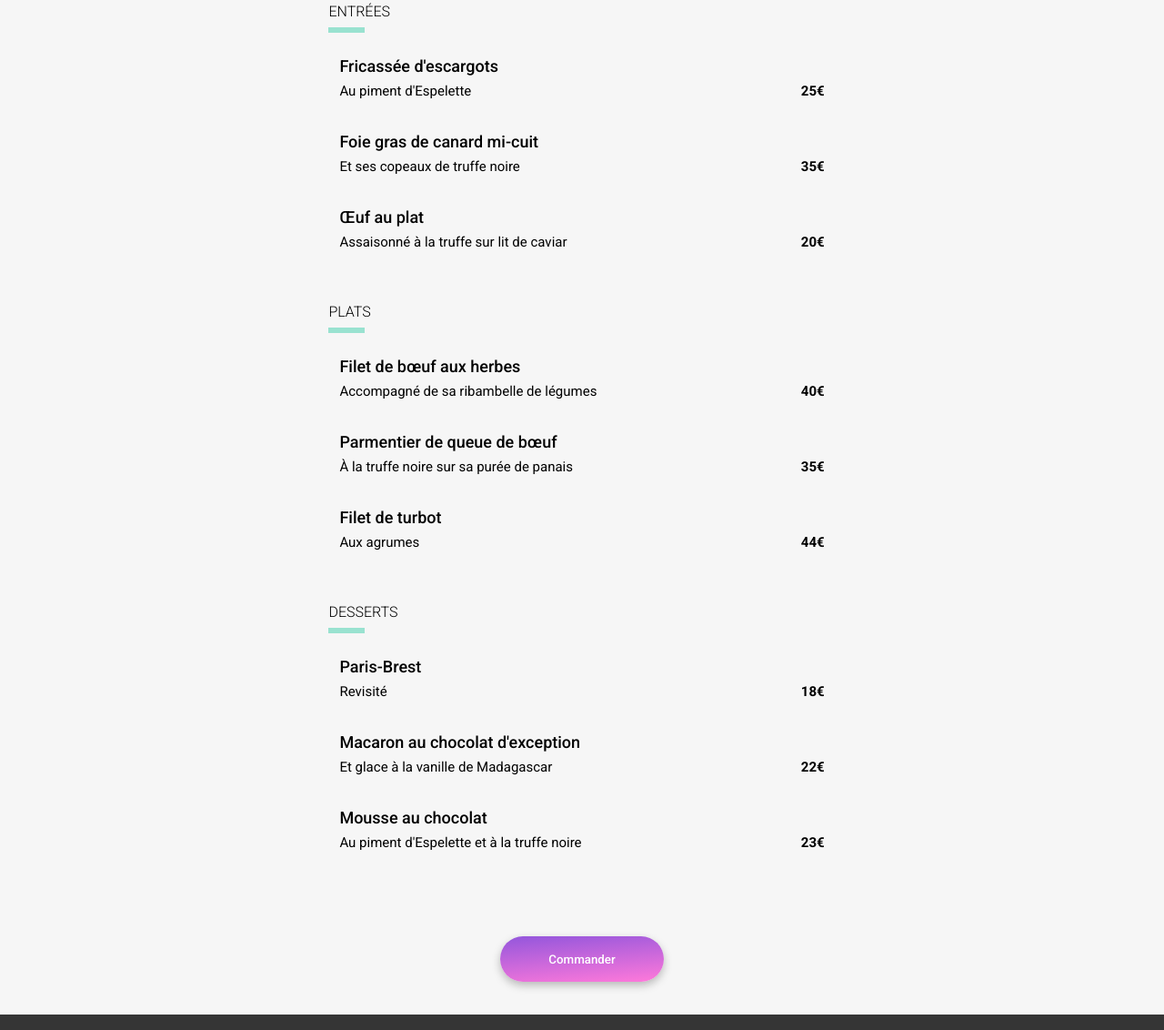
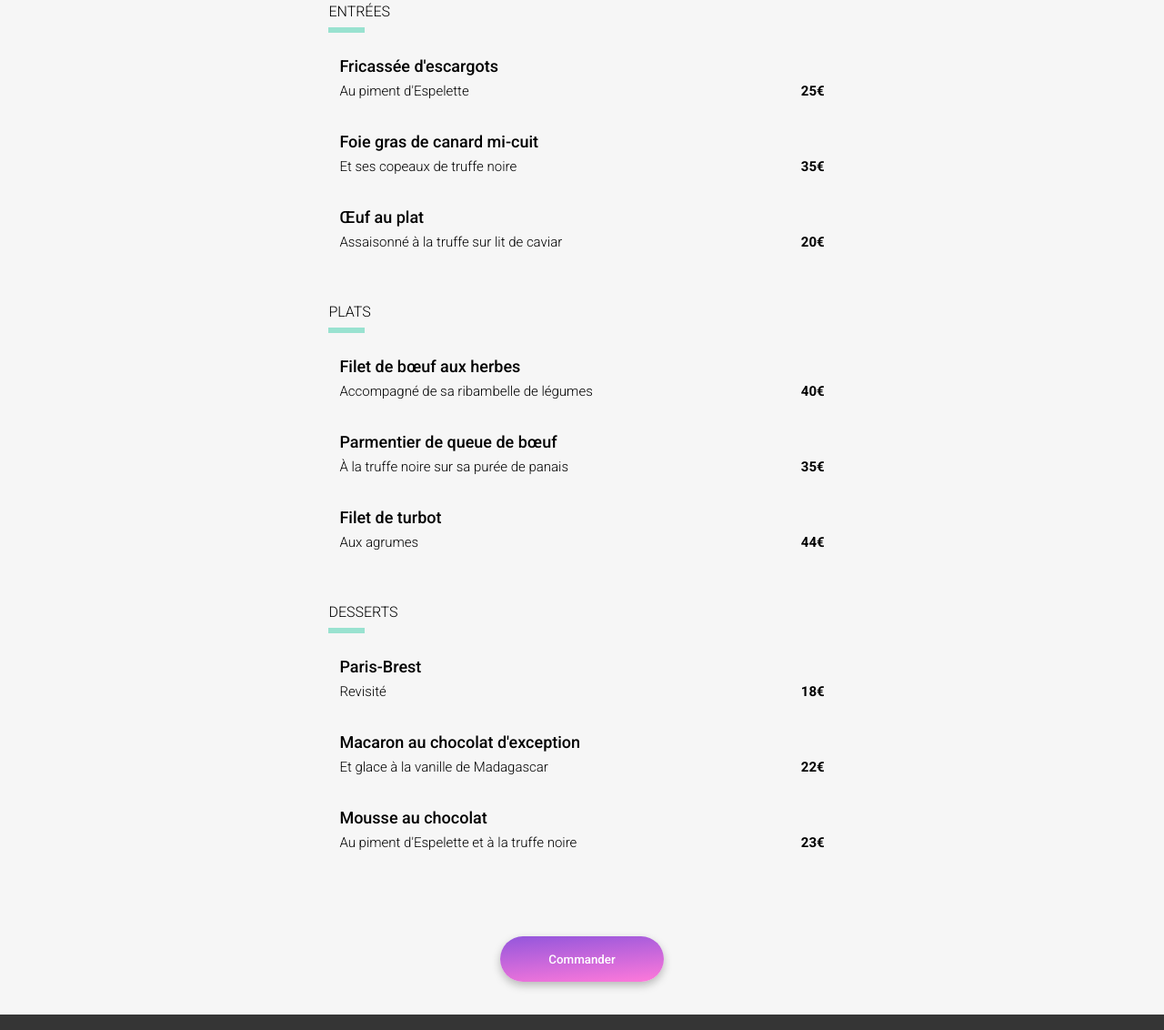
Before and after one commit to gulliet/Omyfood, a plain HTML site: page restaurant-1.html in a window 1280 px wide. Shown: the part 497-1629 px from the top of the page at 91% size. Drawn offline with Linux system fonts and the light colour scheme; a web font is replaced by a local one.

Commit message:
Added ellipsis and fixed a typo

```diff
--- a/restaurant-1.html
+++ b/restaurant-1.html
@@ -45,7 +45,7 @@
                     <div class="card-content">
                         <h3 class="roboto-medium">Fricassée d'escargots</h3>
                         <div class="card-content__txt">
-                            <p class="roboto-ligth">Au piment d'Espelette</p>
+                            <p class="roboto-light ellipsis">Au piment d'Espelette</p>
                             <p class="roboto-bold">25&euro;</p>
                         </div>
                     </div>
@@ -54,7 +54,7 @@
                     <div class="card-content">
                         <h3 class="roboto-medium">Foie gras de canard mi-cuit</h3>
                         <div class="card-content__txt">
-                            <p class="roboto-ligth">Et ses copeaux de truffe noire</p>
+                            <p class="roboto-light ellipsis">Et ses copeaux de truffe noire</p>
                             <p class="roboto-bold">35&euro;</p>
                         </div>
                     </div>
@@ -62,7 +62,7 @@
                     <div class="card-content">
                         <h3 class="roboto-medium">Œuf au plat</h3>
                         <div class="card-content__txt">
-                            <p class="roboto-ligth">Assaisonné à la truffe sur lit de caviar</p>
+                            <p class="roboto-light ellipsis">Assaisonné à la truffe sur lit de caviar</p>
                             <p class="roboto-bold">20&euro;</p>
                         </div>
                     </div>
@@ -79,7 +79,7 @@
                     <div class="card-content">
                         <h3 class="roboto-medium">Filet de bœuf aux herbes</h3>
                         <div class="card-content__txt">
-                            <p class="roboto-ligth">Accompagné de sa ribambelle de légumes</p>
+                            <p class="roboto-light ellipsis">Accompagné de sa ribambelle de légumes</p>
                             <p class="roboto-bold">40&euro;</p>
                         </div>
                     </div>
@@ -88,7 +88,7 @@
                     <div class="card-content">
                         <h3 class="roboto-medium">Parmentier de queue de bœuf</h3>
                         <div class="card-content__txt">
-                            <p class="roboto-ligth">À la truffe noire sur sa purée de panais</p>
+                            <p class="roboto-light ellipsis">À la truffe noire sur sa purée de panais</p>
                             <p class="roboto-bold">35&euro;</p>
                         </div>
                     </div>
@@ -96,7 +96,7 @@
                     <div class="card-content">
                         <h3 class="roboto-medium">Filet de turbot</h3>
                         <div class="card-content__txt">
-                            <p class="roboto-ligth">Aux agrumes</p>
+                            <p class="roboto-light ellipsis">Aux agrumes</p>
                             <p class="roboto-bold">44&euro;</p>
                         </div>
                     </div>
@@ -113,7 +113,7 @@
                     <div class="card-content">
                         <h3 class="roboto-medium">Paris-Brest</h3>
                         <div class="card-content__txt">
-                            <p class="roboto-ligth">Revisité</p>
+                            <p class="roboto-light ellipsis">Revisité</p>
                             <p class="roboto-bold">18&euro;</p>
                         </div>
                     </div>
@@ -122,7 +122,7 @@
                     <div class="card-content">
                         <h3 class="roboto-medium">Macaron au chocolat d'exception</h3>
                         <div class="card-content__txt">
-                            <p class="roboto-ligth">Et glace à la vanille de Madagascar</p>
+                            <p class="roboto-light ellipsis">Et glace à la vanille de Madagascar</p>
                             <p class="roboto-bold">22&euro;</p>
                         </div>
                     </div>
@@ -130,7 +130,7 @@
                     <div class="card-content">
                         <h3 class="roboto-medium">Mousse au chocolat</h3>
                         <div class="card-content__txt">
-                            <p class="roboto-ligth">Au piment d'Espelette et à la truffe noire</p>
+                            <p class="roboto-light ellipsis">Au piment d'Espelette et à la truffe noire</p>
                             <p class="roboto-bold">23&euro;</p>
                         </div>
                     </div>
--- a/sass/style-restaurant.scss
+++ b/sass/style-restaurant.scss
@@ -221,6 +221,12 @@ a {
     }
 }
 
+.ellipsis {
+    white-space: nowrap;
+    text-overflow: ellipsis;
+    overflow: hidden;
+}
+
 input[type="checkbox"] {
     display: none;
 }
```
Also changed, not shown: assets/css/style-restaurant.css, 1 other file.
